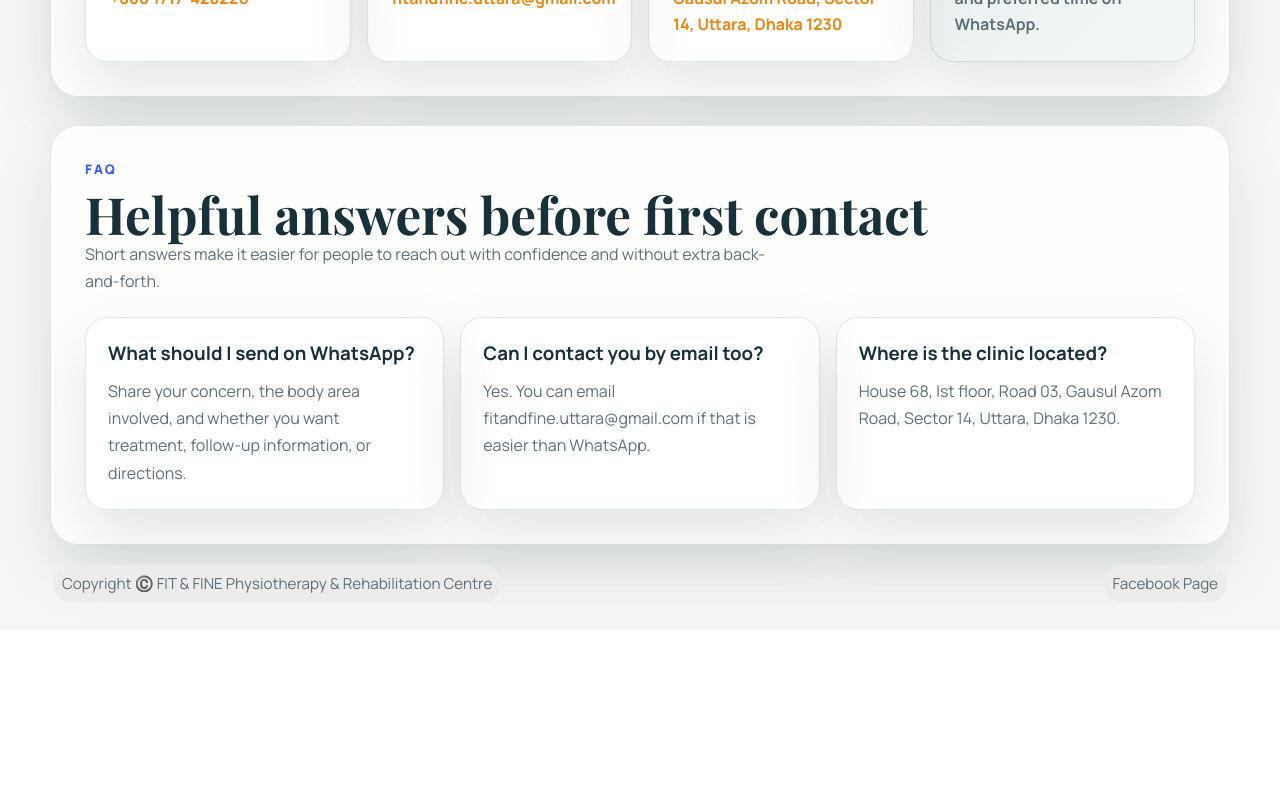
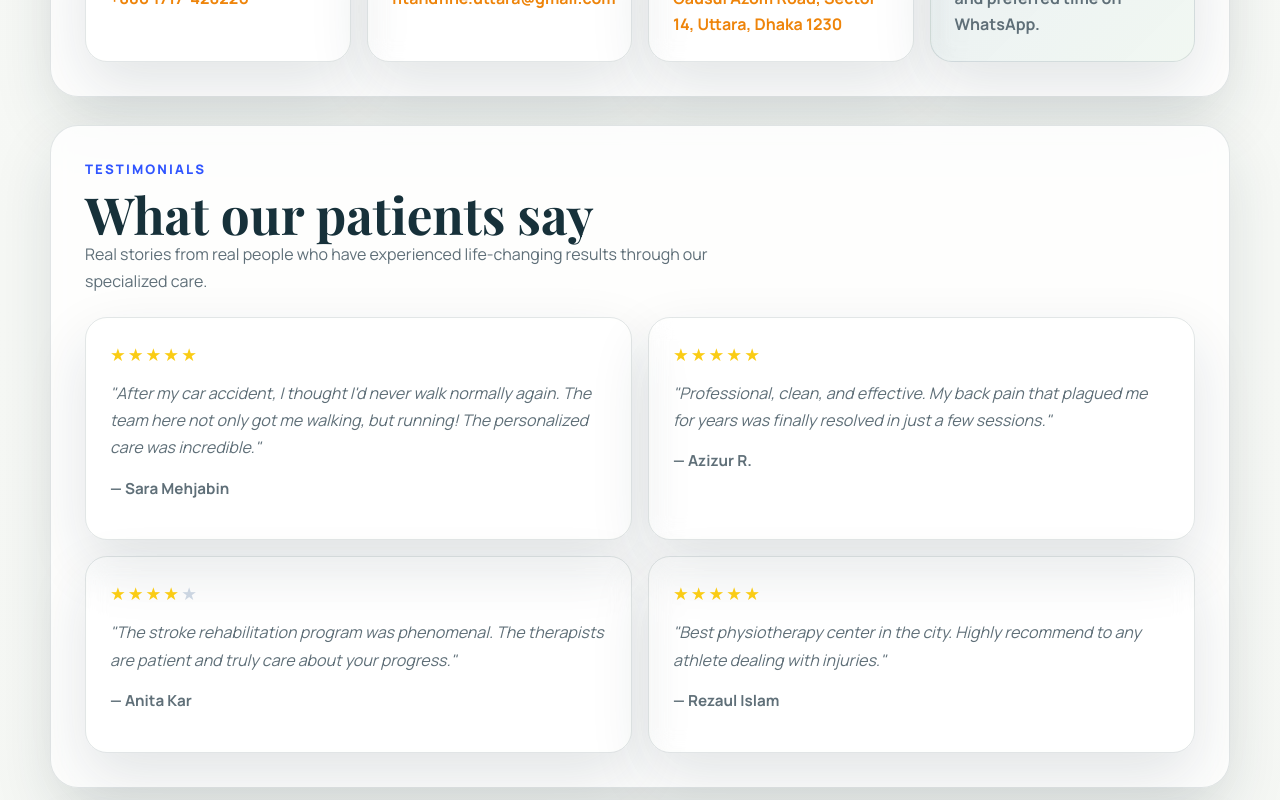
Before and after one commit to juvenilejhan/FIT_and_FINE_Physiotherapy_and_Rehabilitation_Centre, a React (Vite) app: page / in a window 1280 px wide. Shown: the part 2800-3600 px from the top of the page. Before the commit the page ends 3430 px from the top, so only its background shows below. Built offline with nearby package versions, Linux system fonts and the light colour scheme.

Commit message:
Review section added

```diff
--- a/src/App.jsx
+++ b/src/App.jsx
@@ -7,6 +7,7 @@ import Header from "./components/Header/Header";
 import HeroSection from "./components/HeroSection/HeroSection";
 import ProcessSection from "./components/ProcessSection/ProcessSection";
 import ServicesSection from "./components/ServicesSection/ServicesSection";
+import ReviewsSection from "./components/ReviewsSection/ReviewsSection";
 import {
   contact,
   faqs,
@@ -15,6 +16,7 @@ import {
   processSteps,
   services,
   whatsappLink,
+  patientReviews,
 } from "./content/siteData";
 
 function App() {
@@ -36,6 +38,7 @@ function App() {
           whatsappLink={whatsappLink}
           mapsLink={mapsLink}
         />
+        <ReviewsSection reviews={patientReviews} />
         <FaqSection faqs={faqs} />
       </main>
 
--- /dev/null
+++ b/src/components/ReviewsSection/ReviewsSection.css
@@ -0,0 +1,38 @@
+/* Reusing your existing classes!
+   Do not copy these if they are already in your global CSS file */
+/*
+.content-band { ... }
+.about-grid { ... }
+.about-panel { ... }
+.about-panel:hover { ... }
+*/
+
+/* --- NEW STYLES SPECIFIC TO REVIEWS --- */
+
+.review-stars {
+  margin-bottom: 14px;
+  font-size: 1.1rem;
+  display: flex;
+  gap: 2px;
+}
+
+.star {
+  color: #cbd5e1; /* Light gray for empty stars */
+}
+
+.star.filled {
+  color: #facc15; /* Tailwind yellow-400 equivalent */
+}
+
+.review-text {
+  font-style: italic;
+  line-height: 1.6;
+  margin-bottom: 14px;
+  color: #334155; /* Slightly darker gray for text readability */
+}
+
+.review-author {
+  font-weight: 700;
+  color: var(--blue); /* Using your existing blue variable */
+  font-size: 0.95rem;
+}
--- /dev/null
+++ b/src/components/ReviewsSection/ReviewsSection.jsx
@@ -0,0 +1,44 @@
+import SectionTitle from "../SectionTitle/SectionTitle";
+import "./ReviewsSection.css";
+
+// A small helper to generate stars based on a rating number
+function Stars({ rating }) {
+  const fullStars = Math.floor(rating);
+  const emptyStars = 5 - fullStars;
+
+  return (
+    <div className="review-stars">
+      {[...Array(fullStars)].map((_, i) => (
+        <span key={`full-${i}`} className="star filled">
+          ★
+        </span>
+      ))}
+      {[...Array(emptyStars)].map((_, i) => (
+        <span key={`empty-${i}`} className="star empty">
+          ★
+        </span>
+      ))}
+    </div>
+  );
+}
+
+export default function ReviewsSection({ reviews }) {
+  return (
+    <section className="content-band" id="reviews">
+      <SectionTitle
+        eyebrow="Testimonials"
+        title="What our patients say"
+        description="Real stories from real people who have experienced life-changing results through our specialized care."
+      />
+      <div className="about-grid">
+        {reviews.map((review) => (
+          <div key={review.id} className="about-panel">
+            <Stars rating={review.rating} />
+            <p className="review-text">"{review.text}"</p>
+            <p className="review-author">— {review.name}</p>
+          </div>
+        ))}
+      </div>
+    </section>
+  );
+}
--- a/src/content/siteData.js
+++ b/src/content/siteData.js
@@ -70,3 +70,30 @@ export const faqs = [
       "House 68, Ist floor, Road 03, Gausul Azom Road, Sector 14, Uttara, Dhaka 1230.",
   },
 ];
+
+export const patientReviews = [
+  {
+    id: 1,
+    name: "Sara Mehjabin",
+    rating: 5,
+    text: "After my car accident, I thought I'd never walk normally again. The team here not only got me walking, but running! The personalized care was incredible.",
+  },
+  {
+    id: 2,
+    name: "Azizur R.",
+    rating: 5,
+    text: "Professional, clean, and effective. My back pain that plagued me for years was finally resolved in just a few sessions.",
+  },
+  {
+    id: 3,
+    name: "Anita Kar",
+    rating: 4,
+    text: "The stroke rehabilitation program was phenomenal. The therapists are patient and truly care about your progress.",
+  },
+  {
+    id: 4,
+    name: "Rezaul Islam",
+    rating: 5,
+    text: "Best physiotherapy center in the city. Highly recommend to any athlete dealing with injuries.",
+  },
+];
```
